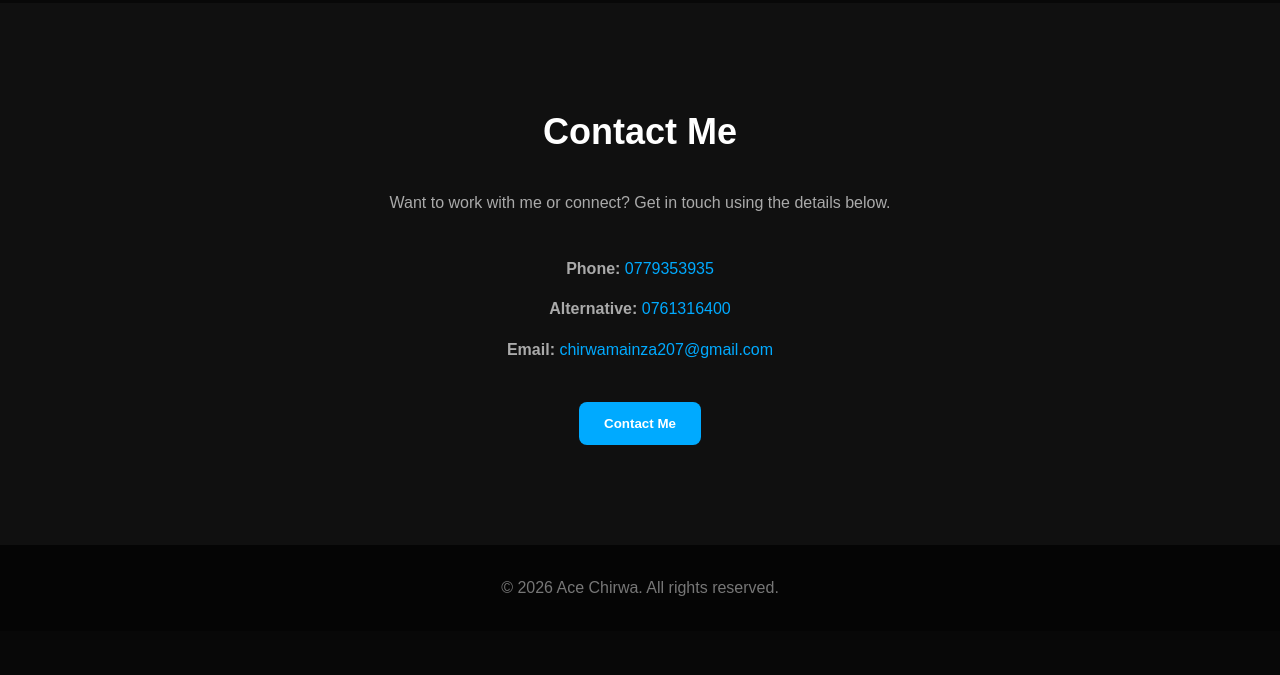
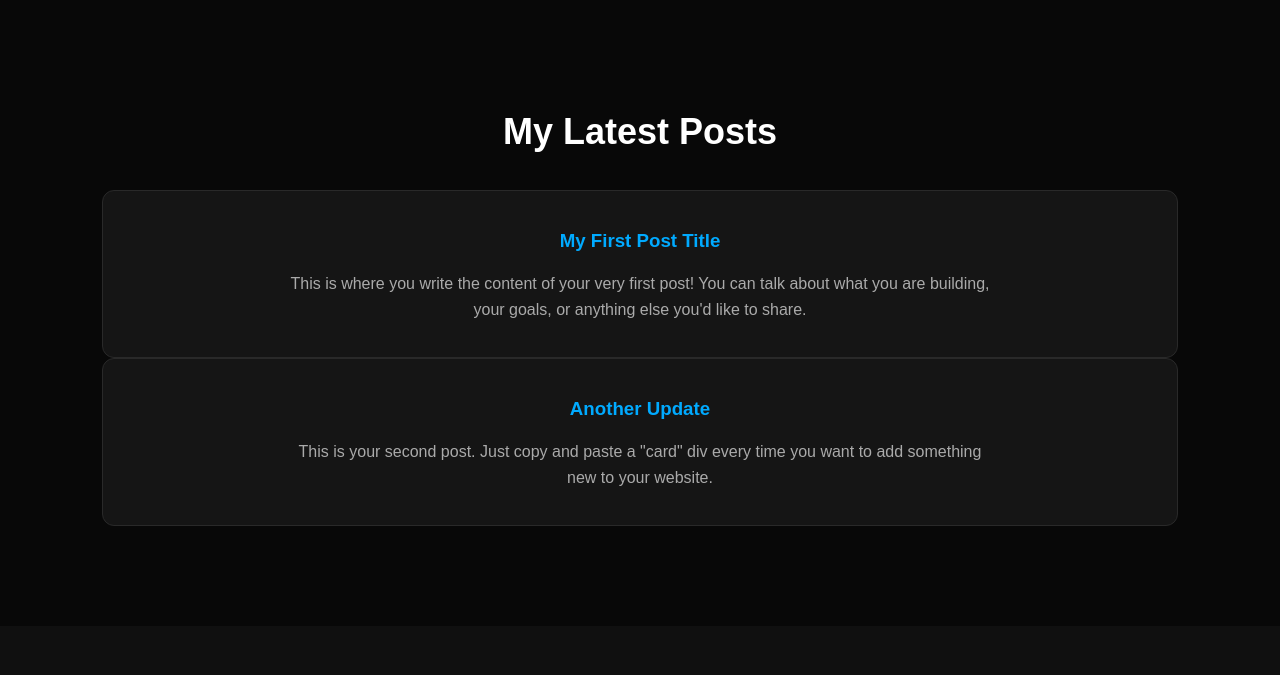
Before and after one commit to chirwamainza207-ship-it/ace-chirwa, a plain HTML site: page index.html in a window 1280 px wide. Shown: the part 1605-2280 px from the top of the page. Before the commit the page ends 2236 px from the top, so only its background shows below. Drawn offline with Linux system fonts and the light colour scheme.

Commit message:
Add blog section with example posts
Added a blog section with two example posts.

```diff
--- a/index.html
+++ b/index.html
@@ -88,6 +88,22 @@
         </div>
 
     </section>
+<!-- Blog Posts Section -->
+<section id="blog">
+    <h2>My Latest Posts</h2>
+
+    <!-- Post 1 -->
+    <div class="card">
+        <h3>My First Post Title</h3>
+        <p>This is where you write the content of your very first post! You can talk about what you are building, your goals, or anything else you'd like to share.</p>
+    </div>
+
+    <!-- Post 2 (Add more like this whenever you want to post) -->
+    <div class="card">
+        <h3>Another Update</h3>
+        <p>This is your second post. Just copy and paste a "card" div every time you want to add something new to your website.</p>
+    </div>
+</section>
 
 
     <!-- Contact -->
```
